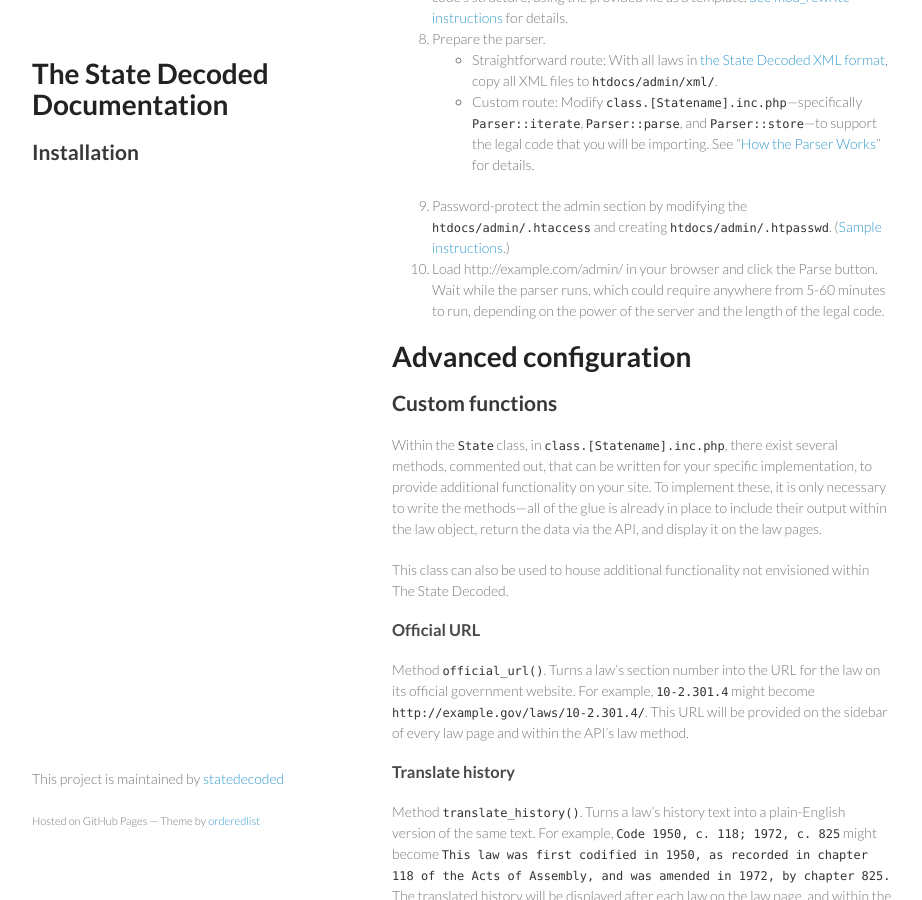
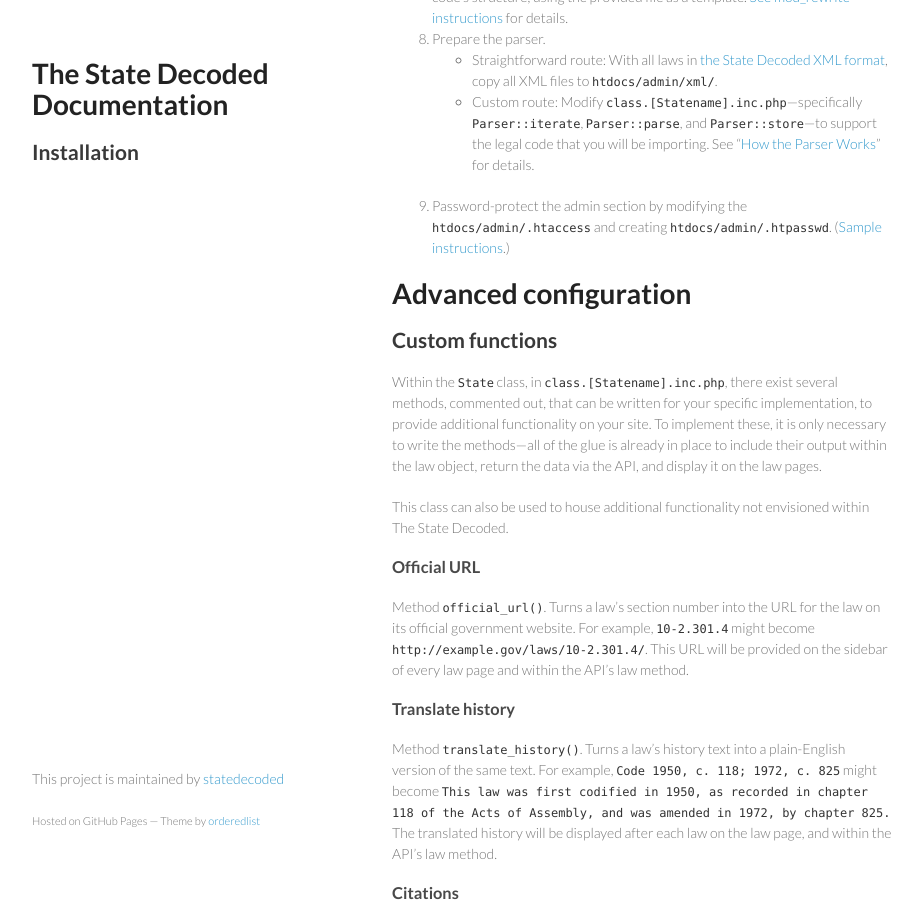
Before and after one commit to statedecoded/documentation, a Jekyll site: the page built from installation.md, in a window 1280 px wide and 900 px high, scrolled down 1009 px. Shown: the whole window, without its empty margins (178-1100 px from the left). Built offline with Jekyll 4.4.1, drawn with Linux system fonts in a browser that asks for light colours.

Commit message:
Revert "Father, into your hands I commit my spirit"
This reverts commit 3424235f99848dcf672d3b517c85a410bdc2fbf3.

```diff
--- a/installation.md
+++ b/installation.md
@@ -37,7 +37,6 @@ Here is the process of configuring the beta version of The State Decoded. (Most
 	* Straightforward route: With all laws in [the State Decoded XML format](xml-format.html), copy all XML files to `htdocs/admin/xml/`.
 	* Custom route: Modify `class.[Statename].inc.php`—specifically `Parser::iterate`, `Parser::parse`, and `Parser::store`—to support the legal code that you will be importing. See "[How the Parser Works](parser.html)" for details.
 1. Password-protect the admin section by modifying the `htdocs/admin/.htaccess` and creating `htdocs/admin/.htpasswd`. ([Sample instructions](http://www.seas.upenn.edu/cets/answers/auth-htpasswd.html).)
-1. Load http://example.com/admin/ in your browser and click the Parse button. Wait while the parser runs, which could require anywhere from 5-60 minutes to run, depending on the power of the server and the length of the legal code.
 
 
 # Advanced configuration
```
